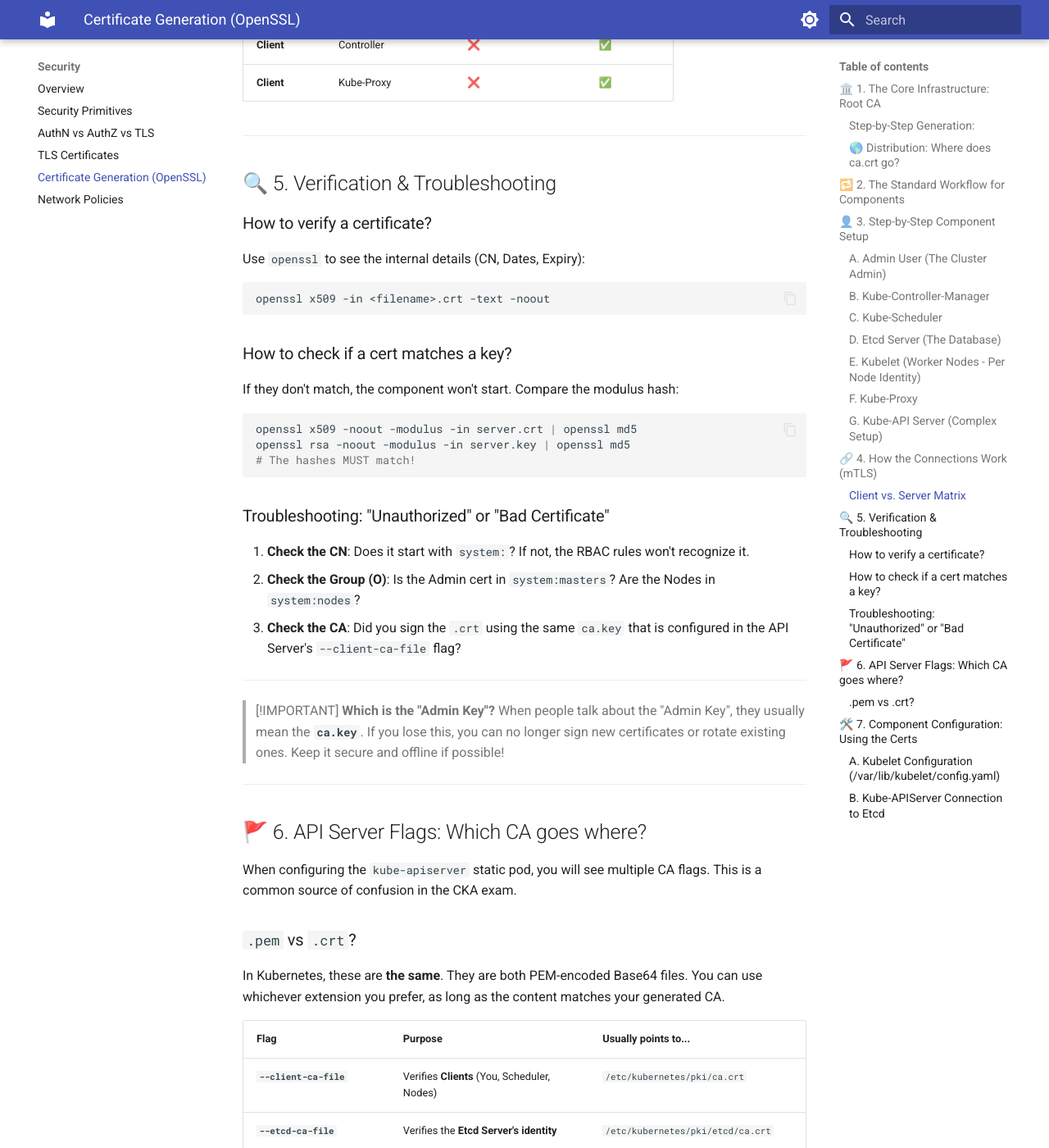
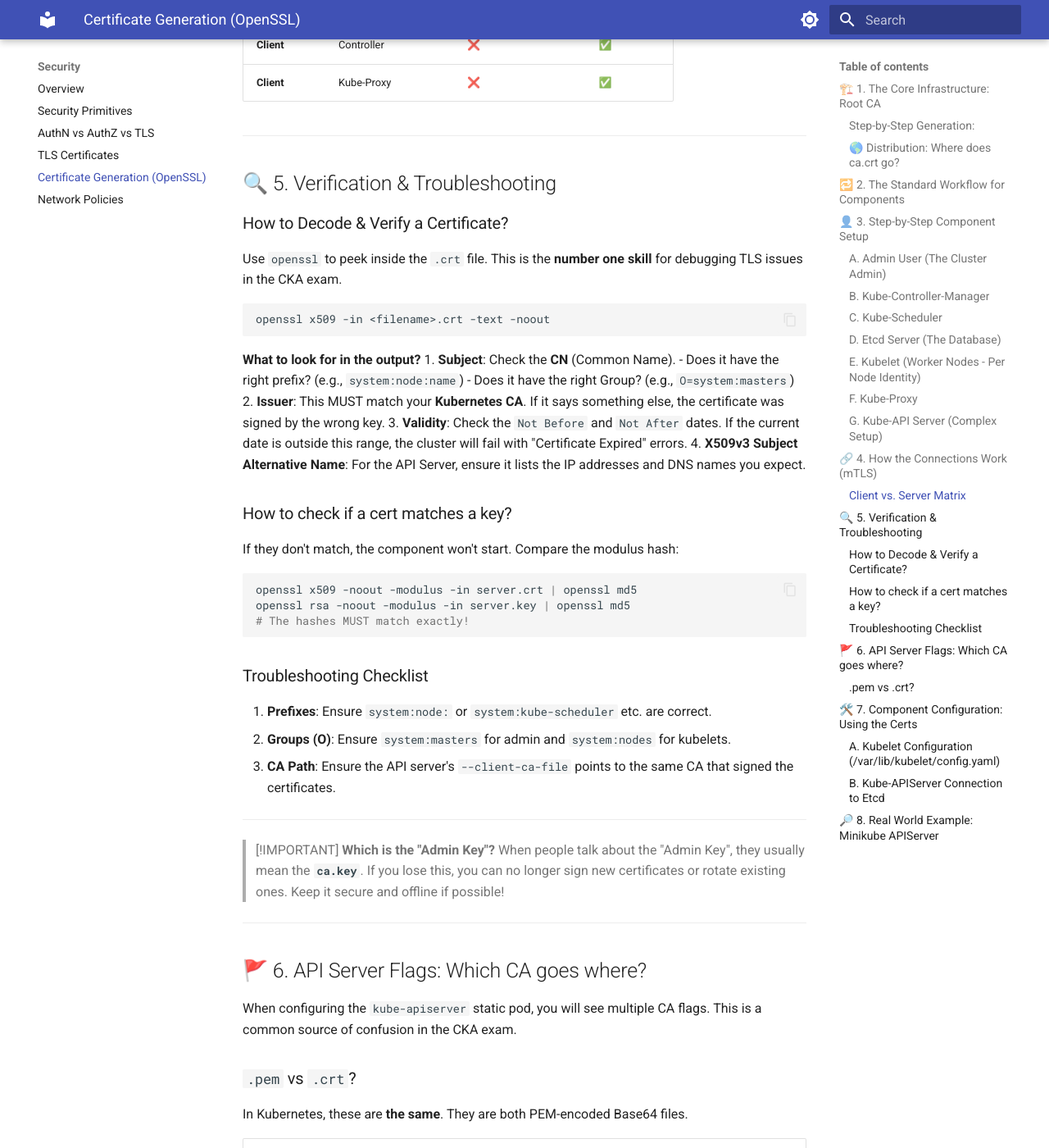
Before and after one commit to kvcenation5/cka-study-guide, an MkDocs documentation site: the page built from docs/security/certificate-generation-openssl.md, in a window 1280 px wide and 1400 px high, scrolled down 4250 px. Shown: the whole window at 82% size. Built offline with MkDocs 1.6.1 and Material for MkDocs 9.7.7, drawn with Linux system fonts in a browser that asks for light colours; some of the changed text lies outside the part shown.

Commit message:
Enhance OpenSSL guide with decoding instructions and Minikube example

````diff
--- a/docs/security/certificate-generation-openssl.md
+++ b/docs/security/certificate-generation-openssl.md
@@ -4,7 +4,7 @@
 
 ---
 
-## 🏛️ 1. The Core Infrastructure: Root CA
+## 🏗️ 1. The Core Infrastructure: Root CA
 The **Root CA** consists of two files: `ca.key` (the private master key) and `ca.crt` (the public trust certificate). **All certificates in this guide are signed by this CA key.**
 
 ### Step-by-Step Generation:
@@ -148,24 +148,33 @@
 
 ## 🔍 5. Verification & Troubleshooting
 
-### How to verify a certificate?
-Use `openssl` to see the internal details (CN, Dates, Expiry):
+### How to Decode & Verify a Certificate?
+Use `openssl` to peek inside the `.crt` file. This is the **number one skill** for debugging TLS issues in the CKA exam.
+
 ```bash
 openssl x509 -in <filename>.crt -text -noout
 ```
+
+**What to look for in the output?**
+1.  **Subject**: Check the **CN** (Common Name).
+    -   Does it have the right prefix? (e.g., `system:node:name`)
+    -   Does it have the right Group? (e.g., `O=system:masters`)
+2.  **Issuer**: This MUST match your **Kubernetes CA**. If it says something else, the certificate was signed by the wrong key.
+3.  **Validity**: Check the `Not Before` and `Not After` dates. If the current date is outside this range, the cluster will fail with "Certificate Expired" errors.
+4.  **X509v3 Subject Alternative Name**: For the API Server, ensure it lists the IP addresses and DNS names you expect.
 
 ### How to check if a cert matches a key?
 If they don't match, the component won't start. Compare the modulus hash:
 ```bash
 openssl x509 -noout -modulus -in server.crt | openssl md5
 openssl rsa -noout -modulus -in server.key | openssl md5
-# The hashes MUST match!
+# The hashes MUST match exactly!
 ```
 
-### Troubleshooting: "Unauthorized" or "Bad Certificate"
-1.  **Check the CN**: Does it start with `system:`? If not, the RBAC rules won't recognize it.
-2.  **Check the Group (O)**: Is the Admin cert in `system:masters`? Are the Nodes in `system:nodes`?
-3.  **Check the CA**: Did you sign the `.crt` using the same `ca.key` that is configured in the API Server's `--client-ca-file` flag?
+### Troubleshooting Checklist
+1.  **Prefixes**: Ensure `system:node:` or `system:kube-scheduler` etc. are correct.
+2.  **Groups (O)**: Ensure `system:masters` for admin and `system:nodes` for kubelets.
+3.  **CA Path**: Ensure the API server's `--client-ca-file` points to the same CA that signed the certificates.
 
 ---
 
@@ -180,7 +189,7 @@
 When configuring the `kube-apiserver` static pod, you will see multiple CA flags. This is a common source of confusion in the CKA exam.
 
 ### `.pem` vs `.crt`?
-In Kubernetes, these are **the same**. They are both PEM-encoded Base64 files. You can use whichever extension you prefer, as long as the content matches your generated CA.
+In Kubernetes, these are **the same**. They are both PEM-encoded Base64 files.
 
 | Flag | Purpose | Usually points to... |
 | :--- | :--- | :--- |
@@ -195,43 +204,50 @@
 Once you have generated the certificates, you must tell the Kubernetes services where to find them.
 
 ### A. Kubelet Configuration (`/var/lib/kubelet/config.yaml`)
-The Kubelet needs to know which CA to trust for incoming requests and which certificate to show when the API server calls it.
-
 ```yaml
 kind: KubeletConfiguration
 apiVersion: kubelet.config.k8s.io/v1beta1
 authentication:
   x509:
-    clientCAFile: "/etc/kubernetes/pki/ca.crt" # Trusts requests signed by this CA
-tlsCertFile: "/var/lib/kubelet/pki/node01.crt" # Its own identity
+    clientCAFile: "/etc/kubernetes/pki/ca.crt"
+tlsCertFile: "/var/lib/kubelet/pki/node01.crt"
 tlsPrivateKeyFile: "/var/lib/kubelet/pki/node01.key"
 ```
 
 ### B. Kube-APIServer Connection to Etcd
-This is the most critical secure connection in the cluster. The API server acts as a **client** to the Etcd server.
-
-**Full Detailed Command:**
 ```bash
 kube-apiserver \
-  # 1. Verification of Clients (Users, Pods, Scheduler)
   --client-ca-file=/etc/kubernetes/pki/ca.crt \
-
-  # 2. Connection to Etcd (API Server as a Client)
   --etcd-cafile=/etc/kubernetes/pki/etcd/ca.crt \
   --etcd-certfile=/etc/kubernetes/pki/apiserver-etcd-client.crt \
   --etcd-keyfile=/etc/kubernetes/pki/apiserver-etcd-client.key \
   --etcd-servers=https://127.0.0.1:2379 \
-
-  # 3. Connection to Kubelets (API Server as a Client)
-  --kubelet-client-certificate=/etc/kubernetes/pki/apiserver-kubelet-client.crt \
-  --kubelet-client-key=/etc/kubernetes/pki/apiserver-kubelet-client.key \
-
-  # 4. Identity of the API Server itself
   --tls-cert-file=/etc/kubernetes/pki/apiserver.crt \
   --tls-private-key-file=/etc/kubernetes/pki/apiserver.key
 ```
 
 ---
 
+## 🔎 8. Real World Example: Minikube APIServer
+
+Notice how the flags point to specific certificates for each task:
+
+```yaml
+spec:
+  containers:
+  - command:
+    - kube-apiserver
+    - --client-ca-file=/var/lib/minikube/certs/ca.crt # Cluster CA
+    - --etcd-cafile=/var/lib/minikube/certs/etcd/ca.crt # Dedicated Etcd CA
+    - --etcd-certfile=/var/lib/minikube/certs/apiserver-etcd-client.crt
+    - --etcd-keyfile=/var/lib/minikube/certs/apiserver-etcd-client.key
+    - --kubelet-client-certificate=/var/lib/minikube/certs/apiserver-kubelet-client.crt
+    - --kubelet-client-key=/var/lib/minikube/certs/apiserver-kubelet-client.key
+    - --tls-cert-file=/var/lib/minikube/certs/apiserver.crt # APIServer Identity
+    - --tls-private-key-file=/var/lib/minikube/certs/apiserver.key
+```
+
+---
+
 > [!TIP]
 > **CKA Strategy**: If you are asked to fix a broken cluster where the API Server is down, check the **Static Pod manifest** at `/etc/kubernetes/manifests/kube-apiserver.yaml`. Often, a certificate path is mistyped!
````
